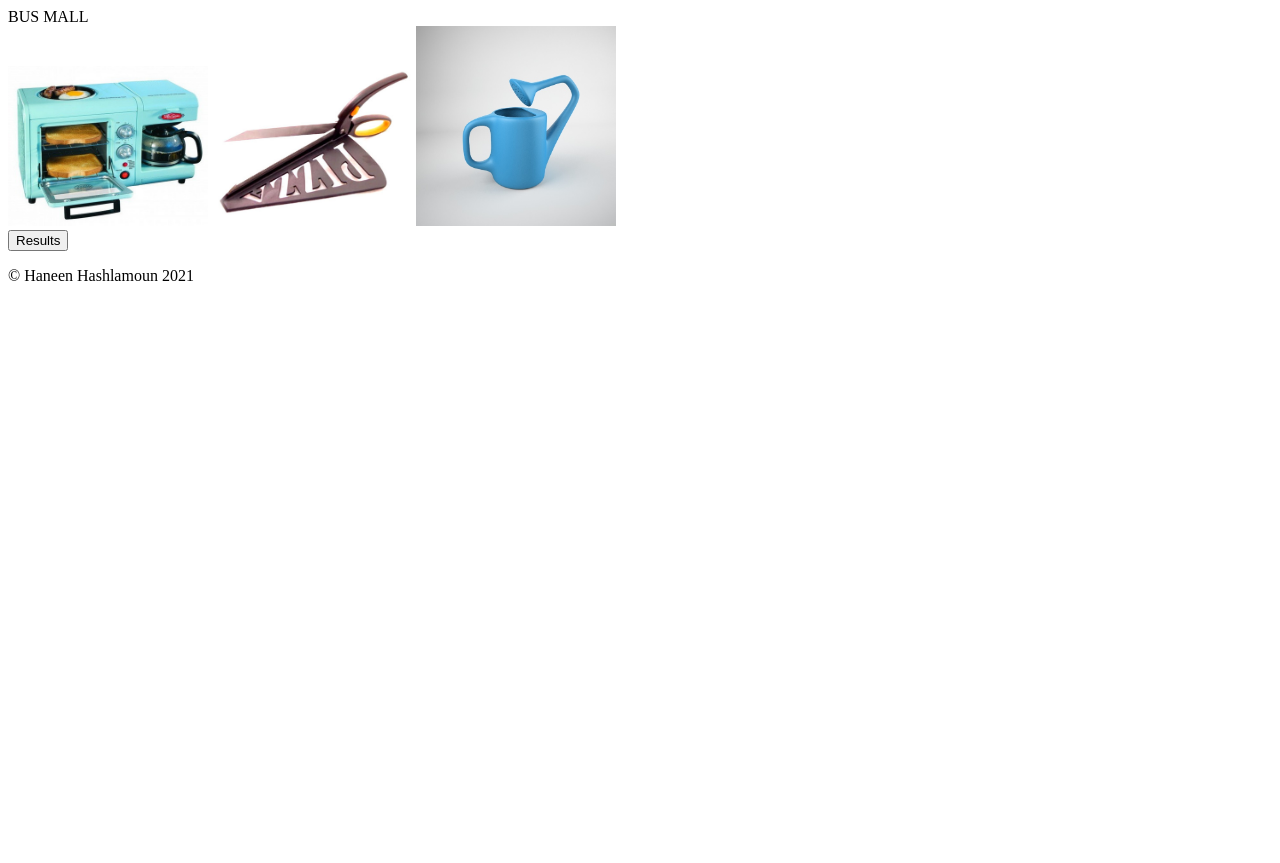
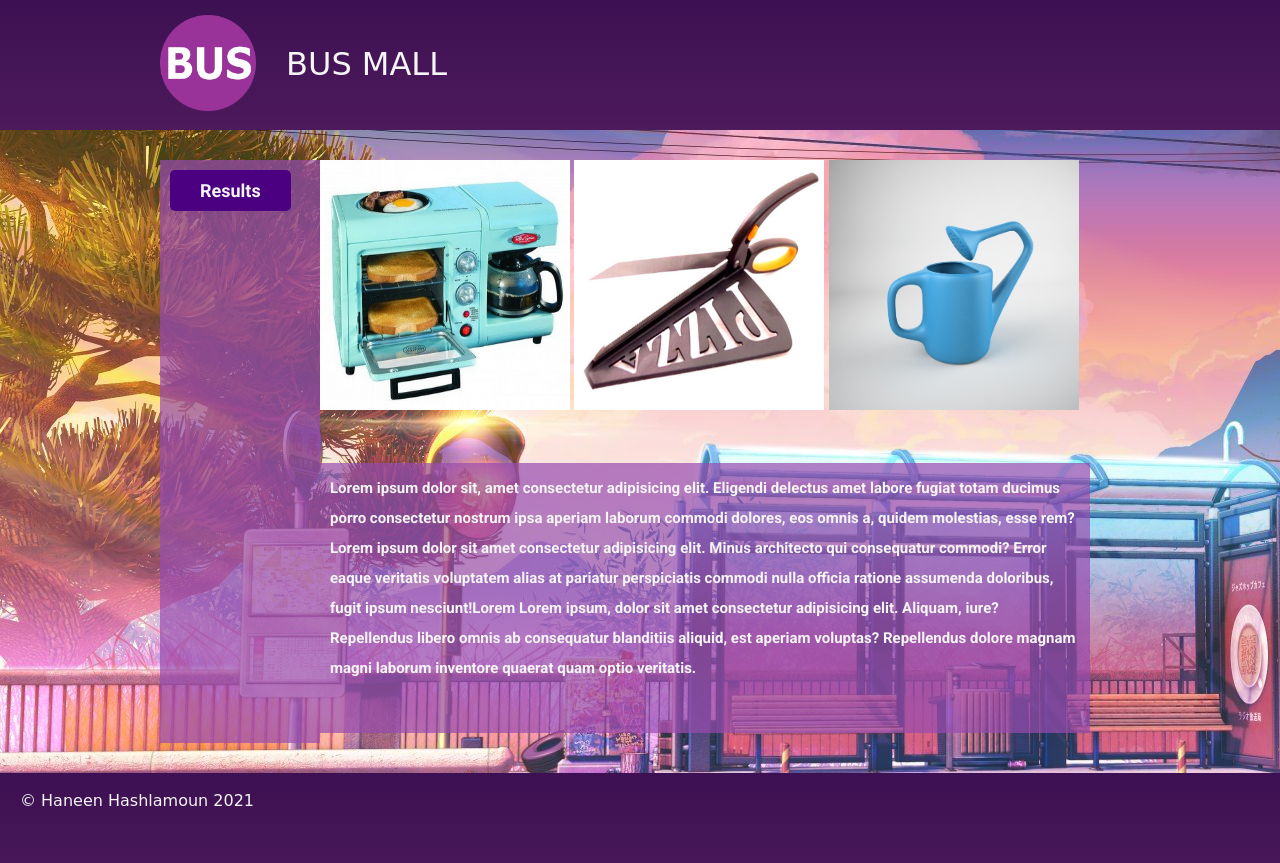
Before and after one commit to HaneenHaashlamoun/bus-mall, a plain HTML site: page index.html in a window 1280 px wide. Before the commit the page ends 800 px from the top, so only its background shows below. Drawn offline with Linux system fonts and the light colour scheme; a web font is replaced by a local one.

Commit message:
finish css

```diff
--- /dev/null
+++ b/css/reset.css
@@ -0,0 +1,48 @@
+/* http://meyerweb.com/eric/tools/css/reset/
+   v2.0 | 20110126
+   License: none (public domain)
+*/
+
+html, body, div, span, applet, object, iframe,
+h1, h2, h3, h4, h5, h6, p, blockquote, pre,
+a, abbr, acronym, address, big, cite, code,
+del, dfn, em, img, ins, kbd, q, s, samp,
+small, strike, strong, sub, sup, tt, var,
+b, u, i, center,
+dl, dt, dd, ol, ul, li,
+fieldset, form, label, legend,
+table, caption, tbody, tfoot, thead, tr, th, td,
+article, aside, canvas, details, embed,
+figure, figcaption, footer, header, hgroup,
+menu, nav, output, ruby, section, summary,
+time, mark, audio, video {
+	margin: 0;
+	padding: 0;
+	border: 0;
+	font-size: 100%;
+	font: inherit;
+	vertical-align: baseline;
+}
+/* HTML5 display-role reset for older browsers */
+article, aside, details, figcaption, figure,
+footer, header, hgroup, menu, nav, section {
+	display: block;
+}
+body {
+	line-height: 1;
+}
+ol, ul {
+	list-style: none;
+}
+blockquote, q {
+	quotes: none;
+}
+blockquote:before, blockquote:after,
+q:before, q:after {
+	content: '';
+	content: none;
+}
+table {
+	border-collapse: collapse;
+	border-spacing: 0;
+}
--- /dev/null
+++ b/css/style.css
@@ -0,0 +1,128 @@
+@import url('https://fonts.googleapis.com/css2?family=Zen+Tokyo+Zoo&display=swap');
+@import url('https://fonts.googleapis.com/css2?family=Roboto:wght@700;900&display=swap');
+/*All body style*/
+
+body {
+    font-family: Arial, Helvetica, sans-serif;
+    background-image: url("/img/background.jpg");
+}
+
+main {
+    display: flex;
+    justify-content: space-between;
+    width: 75%;
+    margin: 30px auto;
+    padding: 0px;
+}
+
+header {
+    background-image: url("/img/header.jpg");
+    height: 130px;
+    margin-bottom: 30px;
+}
+
+nav {
+    width: 960px;
+    margin: 0px auto;
+}
+
+nav img {
+    margin-top: 15px;
+    margin-right: 30px;
+    float: left;
+    width: 10%;
+    height: auto;
+}
+
+nav h1 {
+    font-family: 'Zen Tokyo Zoo', cursive;
+    font-size: xx-large;
+    margin-top: 5%;
+    margin-right: 30px;
+    float: left;
+    color: whitesmoke;
+}
+
+#imgsDiv {
+    /* display: inline; */
+    width: 800px;
+    margin: 0px auto;
+    padding: 0%;
+}
+
+#imgsDiv ul {
+    margin: 30px auto;
+    padding: 0px;
+    display: flex;
+    justify-content: space-between;
+}
+
+#imgsDiv li {
+    display: inline-block;
+    margin: 30px, 30px, 30px, 0px;
+}
+
+li img {
+    width: 250px;
+    height: 250px;
+}
+
+#listDiv {
+    width: 25%;
+    height: 500px auto;
+    margin: 0px auto;
+    padding: 10px;
+    background: rgba(152, 76, 175, 0.7);
+}
+
+#listDiv ul {
+    margin: 30px;
+}
+
+#productsList {
+    font-family: 'Roboto', sans-serif;
+    margin: 50px auto;
+    list-style: circle;
+    color: whitesmoke;
+    line-height: 25px;
+    font-size: 15px;
+}
+
+button {
+    border: none;
+    font-family: 'Roboto', sans-serif;
+    font-size: 18px;
+    color: whitesmoke;
+    background: indigo;
+    padding: 10px 30px;
+    border-radius: 5px;
+    transition: 350ms;
+    cursor: pointer;
+}
+
+button:hover {
+    background: mediumslateblue;
+}
+
+#paragraph {
+    display: block;
+    height: 250px;
+    width: 750px;
+    padding: 10px;
+    line-height: 30px;
+    margin-bottom: 10px;
+    margin-top: 50px;
+    font-family: 'Roboto', sans-serif;
+    color: whitesmoke;
+    background: rgba(152, 76, 175, 0.7);
+    font-size: 15px;
+}
+
+footer {
+    clear: both;
+    height: 50px;
+    background-image: url("/img/header.jpg");
+    font-family: 'Zen Tokyo Zoo', cursive;
+    padding: 20px;
+    color: whitesmoke;
+}
--- a/index.html
+++ b/index.html
@@ -5,25 +5,48 @@
     <meta charset="UTF-8">
     <meta http-equiv="X-UA-Compatible" content="IE=edge">
     <meta name="viewport" content="width=device-width, initial-scale=1.0">
+    <link rel="stylesheet" type="text/css" href="css/reset.css" />
+    <link rel="stylesheet" type="text/css" href="css/style.css" />
     <title>Bus Mall</title>
 </head>
 
 <body>
     <header>
-        BUS MALL
+        <nav>
+            <img src="img/logo.png" alt="">
+            <h1>BUS MALL</h1>
+        </nav>
+
     </header>
     <main>
+        <div id="listDiv">
+            <button id="viewListbtn">Results</button>
+            <ul id="productsList"></ul></div>
         <div id="main-div">
-            <img id="leftImg" src="" alt="" width="200px">
-            <img id="middleImg" src="" alt="" width="200px">
-            <img id="rightImg" src="" alt="" width="200px">
+            <ul id="imgsDiv">
+
+                <li>
+                    <img id="leftImg" src="" alt="" width="200px">
+                </li>
+
+                <li>
+                    <img id="middleImg" src="" alt="" width="200px">
+                </li>
+
+                <li>
+                    <img id="rightImg" src="" alt="" width="200px">
+                </li>
+            </ul>
+            <section id="paragraph">
+                <p>
+                   Lorem ipsum dolor sit, amet consectetur adipisicing elit. Eligendi delectus amet labore fugiat totam ducimus porro consectetur nostrum ipsa aperiam laborum commodi dolores, eos omnis a, quidem molestias, esse rem?
+                   Lorem ipsum dolor sit amet consectetur adipisicing elit. Minus architecto qui consequatur commodi? Error eaque veritatis voluptatem alias at pariatur perspiciatis commodi nulla officia ratione assumenda doloribus, fugit ipsum nesciunt!Lorem
+                   Lorem ipsum, dolor sit amet consectetur adipisicing elit. Aliquam, iure? Repellendus libero omnis ab consequatur blanditiis aliquid, est aperiam voluptas? Repellendus dolore magnam magni laborum inventore quaerat quam optio veritatis.
+                </p>
+            </section>
         </div>
+    </main>
 
-        <button id="viewListbtn">Results</button>
-        <ul id="productsList">
-
-        </ul>
-    </main>
     <footer>
         <script src="js/app.js"></script>
         <p>© Haneen Hashlamoun 2021</p>
--- a/js/app.js
+++ b/js/app.js
@@ -63,6 +63,7 @@ function renderImages() {
     while (leftIndex === middleIndex || middleIndex === rightIndex || middleIndex === leftIndex) {
         rightIndex = getRandomIndex();
         middleIndex = getRandomIndex();
+        leftIndex = getRandomIndex();
     }
 
     leftImgElement.src = Product.all[leftIndex].imgSource;
```
Also changed, not shown: img/background.jpg (added), img/bus-icon.jpg (added), img/header.jpg (added), img/logo.png (added), 4 other files.
